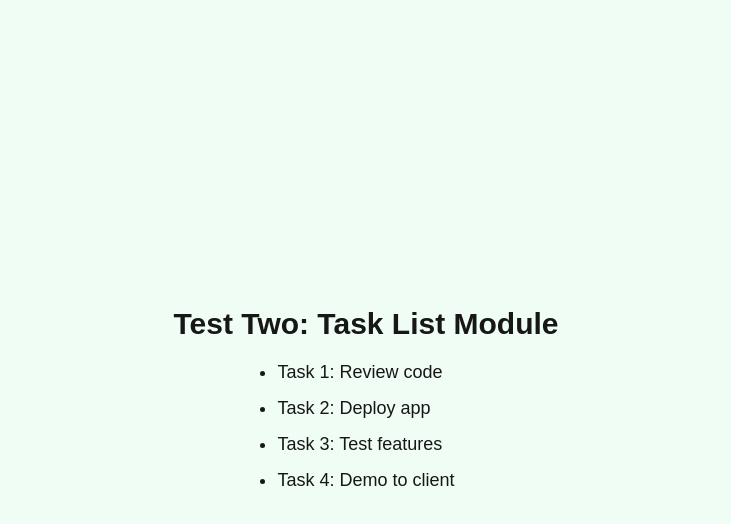
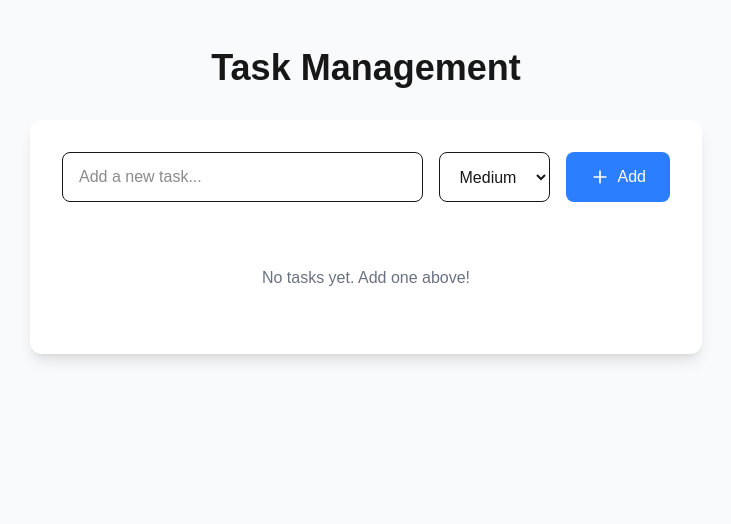
Before and after one commit to brijeshborad/git-worktree-demo, a Next.js app: page /test-two in a window 1280 px wide. Shown: the top 524 px of the page, without its empty margins (274-1005 px from the left). Built offline with nearby package versions, Linux system fonts and the light colour scheme.

Commit message:
Update page-two UI

```diff
--- a/src/app/test-two/page.tsx
+++ b/src/app/test-two/page.tsx
@@ -1,15 +1,116 @@
-// src/app/test-two/page.tsx
+'use client';
+
+import { useState, useEffect } from 'react';
+import { Trash2, Plus } from 'lucide-react';
+
+type Task = {
+    id: number;
+    text: string;
+    completed: boolean;
+    priority: 'Low' | 'Medium' | 'High';
+};
+
 export default function TestTwo() {
-    // const tasks = ['Task 1: Review code', 'Task 2: Deploy app', 'Task 3: Test features'];
-    const tasks = ['Task 1: Review code', 'Task 2: Deploy app', 'Task 3: Test features', 'Task 4: Demo to client'];
+    const [tasks, setTasks] = useState<Task[]>([]);
+    const [newTask, setNewTask] = useState('');
+    const [priority, setPriority] = useState<'Low' | 'Medium' | 'High'>('Medium');
+
+    // Load from localStorage on mount
+    useEffect(() => {
+        const saved = localStorage.getItem('tasks');
+        if (saved) setTasks(JSON.parse(saved));
+    }, []);
+
+    // Save to localStorage on change
+    useEffect(() => {
+        localStorage.setItem('tasks', JSON.stringify(tasks));
+    }, [tasks]);
+
+    const addTask = () => {
+        if (newTask.trim()) {
+            setTasks([...tasks, { id: Date.now(), text: newTask, completed: false, priority }]);
+            setNewTask('');
+        }
+    };
+
+    const toggleTask = (id: number) => {
+        setTasks(tasks.map(t => t.id === id ? { ...t, completed: !t.completed } : t));
+    };
+
+    const deleteTask = (id: number) => {
+        setTasks(tasks.filter(t => t.id !== id));
+    };
+
+    const getPriorityColor = (p: string) => {
+        switch (p) {
+            case 'High': return 'bg-red-100 text-red-800';
+            case 'Medium': return 'bg-yellow-100 text-yellow-800';
+            default: return 'bg-green-100 text-green-800';
+        }
+    };
+
     return (
-        <div className="flex flex-col items-center justify-center min-h-screen bg-green-50">
-            <h1 className="text-3xl font-bold mb-4">Test Two: Task List Module</h1>
-            <ul className="list-disc space-y-2">
-                {tasks.map((task, index) => (
-                    <li key={index} className="text-lg">{task}</li>
-                ))}
-            </ul>
+        <div className="min-h-screen bg-gray-50 py-12 px-4">
+            <div className="max-w-2xl mx-auto">
+                <h1 className="text-4xl font-bold text-center mb-8">Task Management</h1>
+
+                <div className="bg-white rounded-xl shadow-lg p-8">
+                    <div className="flex gap-4 mb-8">
+                        <input
+                            type="text"
+                            value={newTask}
+                            onChange={(e) => setNewTask(e.target.value)}
+                            onKeyDown={(e) => e.key === 'Enter' && addTask()}
+                            placeholder="Add a new task..."
+                            className="flex-1 px-4 py-3 border rounded-lg focus:outline-none focus:ring-2 focus:ring-blue-500"
+                        />
+                        <select
+                            value={priority}
+                            onChange={(e) => setPriority(e.target.value as any)}
+                            className="px-4 py-3 border rounded-lg"
+                        >
+                            <option>Low</option>
+                            <option>Medium</option>
+                            <option>High</option>
+                        </select>
+                        <button
+                            onClick={addTask}
+                            className="px-6 py-3 bg-blue-500 text-white rounded-lg hover:bg-blue-600 flex items-center gap-2"
+                        >
+                            <Plus className="w-5 h-5" /> Add
+                        </button>
+                    </div>
+
+                    <ul className="space-y-4">
+                        {tasks.map(task => (
+                            <li key={task.id} className="flex items-center gap-4 p-4 bg-gray-50 rounded-lg hover:bg-gray-100">
+                                <input
+                                    type="checkbox"
+                                    checked={task.completed}
+                                    onChange={() => toggleTask(task.id)}
+                                    className="w-6 h-6"
+                                />
+                                <span className={`flex-1 ${task.completed ? 'line-through text-gray-500' : ''}`}>
+                  {task.text}
+                </span>
+                                <span className={`px-3 py-1 rounded-full text-sm font-medium ${getPriorityColor(task.priority)}`}>
+                  {task.priority}
+                </span>
+                                <button
+                                    onClick={() => deleteTask(task.id)}
+                                    className="text-red-500 hover:text-red-700"
+                                >
+                                    <Trash2 className="w-5 h-5" />
+                                </button>
+                            </li>
+                        ))}
+                    </ul>
+
+                    {tasks.length === 0 && (
+                        <p className="text-center text-gray-500 py-8">No tasks yet. Add one above!</p>
+                    )}
+                </div>
+            </div>
         </div>
     );
 }
```
